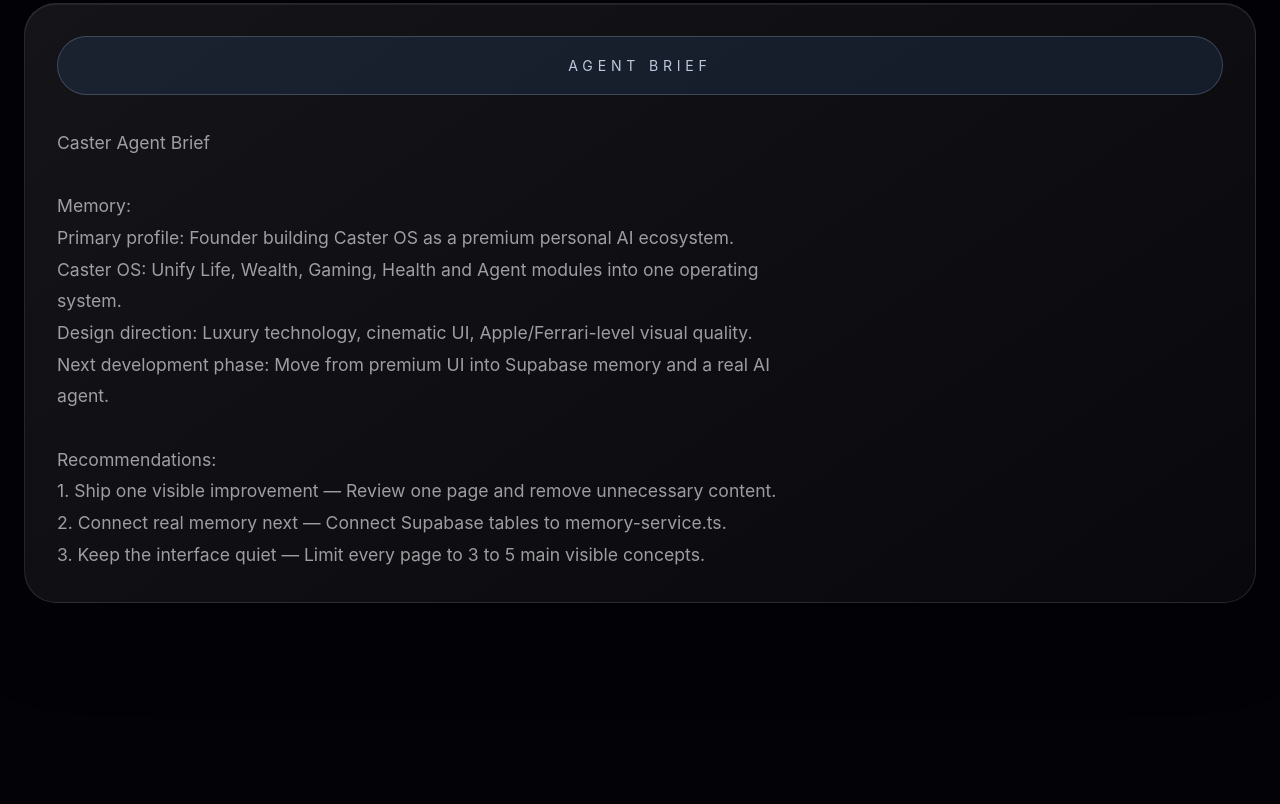
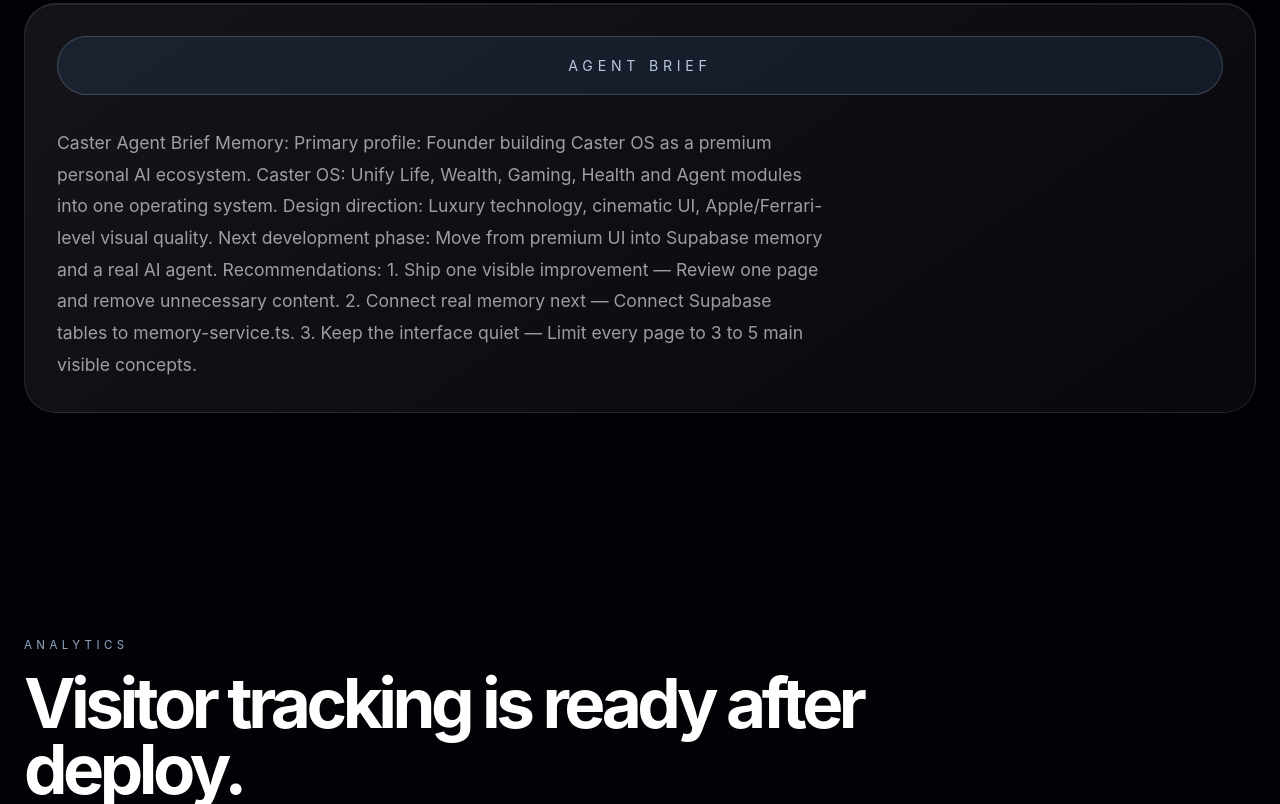
Before and after one commit to vv-glitchhub/Caster-hub, a Next.js app: page /admin in a window 1280 px wide. Shown: the part 1300-2104 px from the top of the page. Built offline with nearby package versions, Linux system fonts and the light colour scheme; no server answers.

Commit message:
Use spacing helper in agent brief panel

```diff
--- a/components/AgentBriefPanel.tsx
+++ b/components/AgentBriefPanel.tsx
@@ -1,3 +1,4 @@
+import Spacing from './Spacing'
 import { createAgentBrief } from '../lib/agent-engine'
 
 export default async function AgentBriefPanel() {
@@ -6,9 +7,11 @@ export default async function AgentBriefPanel() {
   return (
     <div className="motion-surface home-core-card">
       <div className="home-core-pill">Agent Brief</div>
-      <p className="home-section-lead" style={{ whiteSpace: 'pre-line', marginTop: '2rem' }}>
-        {brief}
-      </p>
+      <Spacing size="md">
+        <p className="home-section-lead">
+          {brief}
+        </p>
+      </Spacing>
     </div>
   )
 }
```
